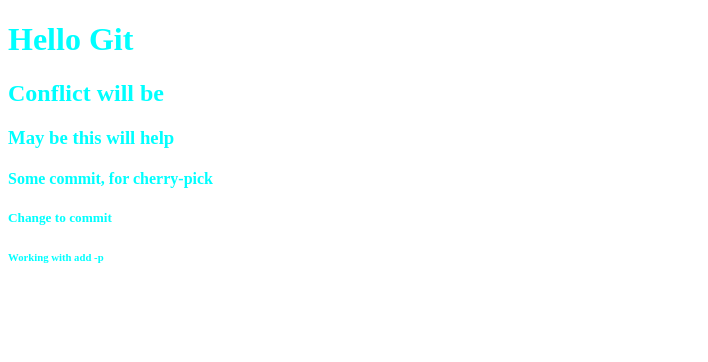
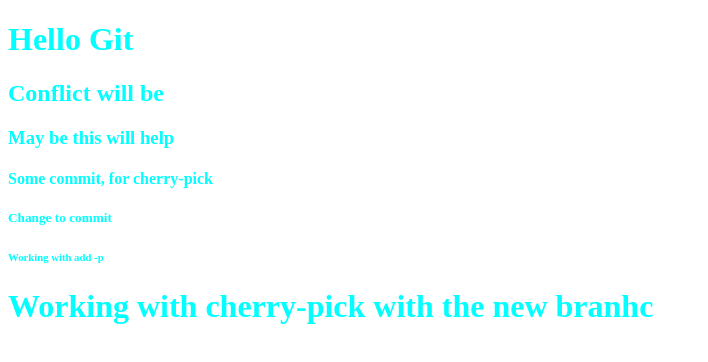
Before and after one commit to alextes90/git-course, a plain HTML site: page index.html in a window 1280 px wide. Shown: the whole page, without its empty margins (0-708 px from the left). Drawn offline with Linux system fonts and the light colour scheme.

Commit message:
refactor: work with command cherry-pick

```diff
--- a/index.html
+++ b/index.html
@@ -18,5 +18,6 @@
     <h4>Some commit, for cherry-pick</h4>
     <h5>Change to commit</h5>
     <h6>Working with add -p</h6>
+    <h1>Working with cherry-pick with the new branhc</h1>
   </body>
 </html>
```
